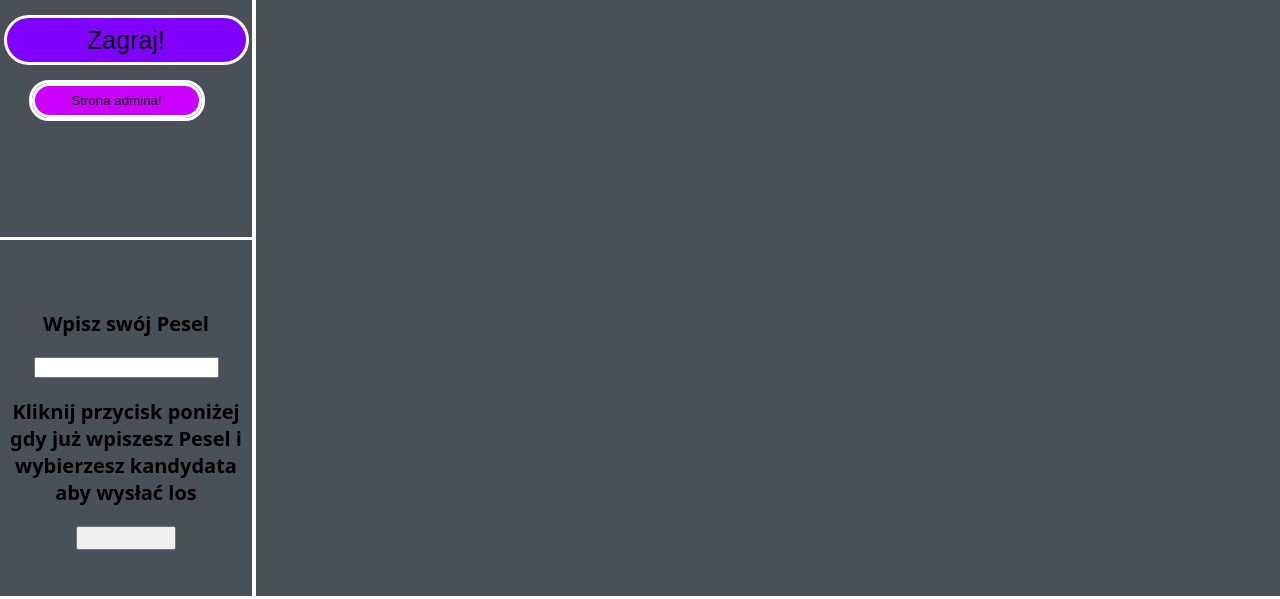
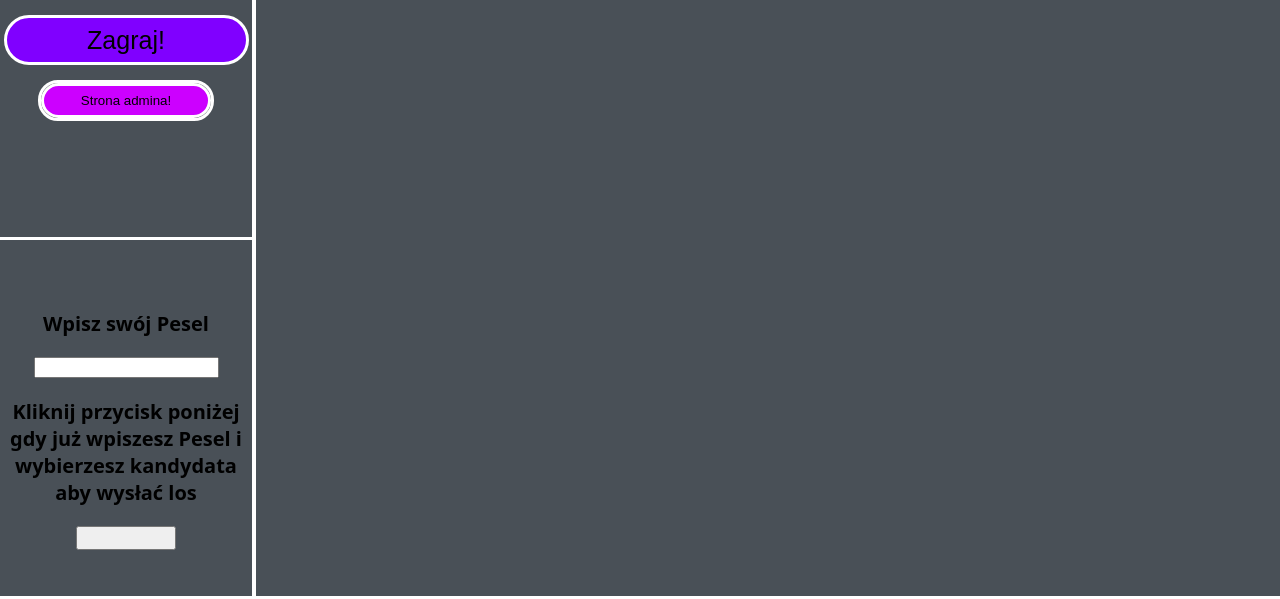
Before and after one commit to MrBartek302/aplikacja_losowanie, a PHP site: page / in a window 1280 px wide. Shown: the top 599 px of the page. Run offline with PHP 8.4, Linux system fonts and the light colour scheme.

Commit message:
losowanie

```diff
--- a/klient/index.html
+++ b/klient/index.html
@@ -21,12 +21,11 @@
 
                 <div id="dolgoralewo">
 
-                <div id="calyadmin">
 
                     <div id="sredniadmin">
                     <button onclick="wyslijadmin()" id="adminbtn">Strona admina!</button>
                     </div>
-                </div>
+
 
                 </div>
 
--- a/klient/style.css
+++ b/klient/style.css
@@ -69,13 +69,6 @@ body{
     flex-direction: column;
 }
 
-#calyadmin{
-    align-items: center;
-    justify-content: center;
-    height: 35px;
-    width: 195px;
-
-}
 
 #sredniadmin{
     height: 35px;
```
